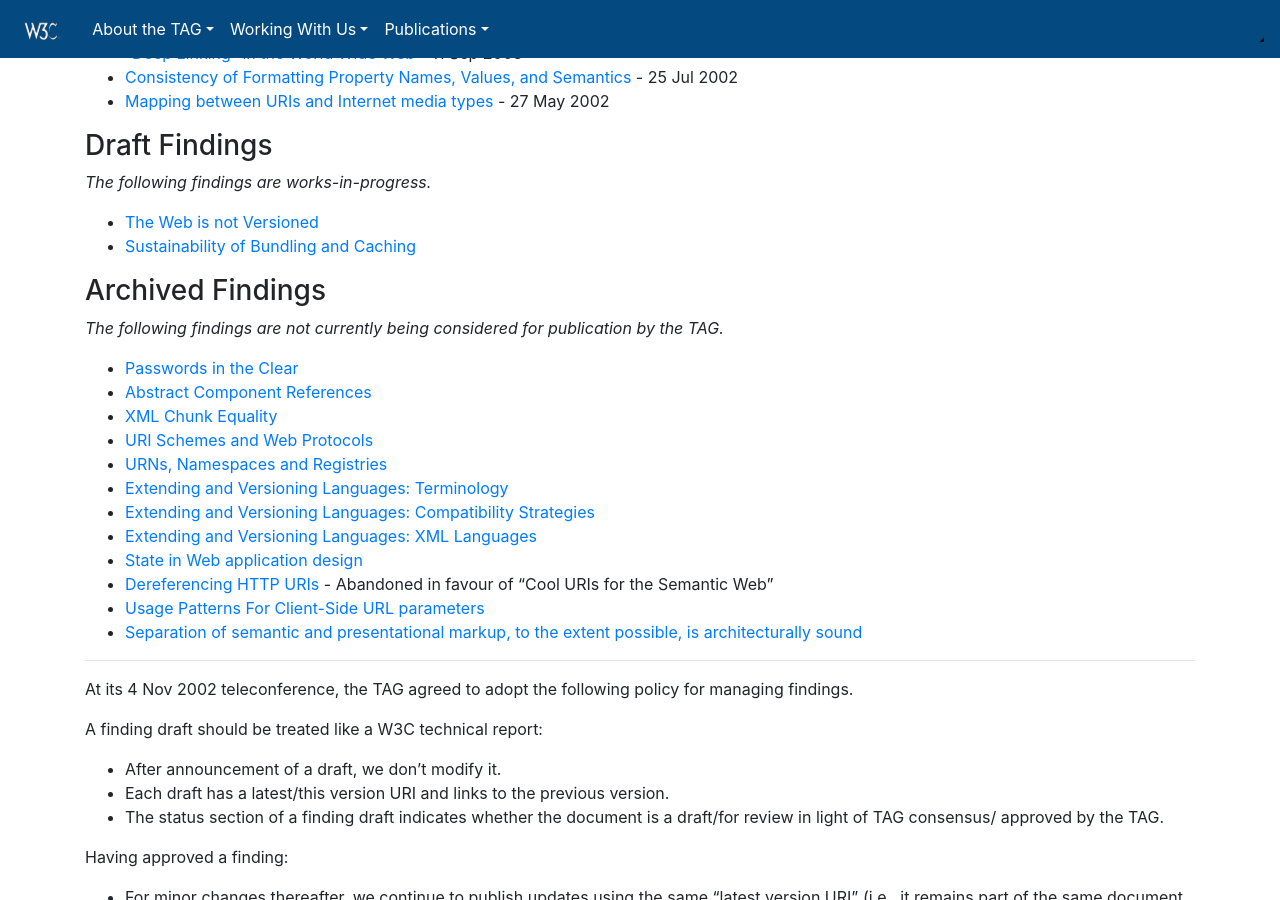
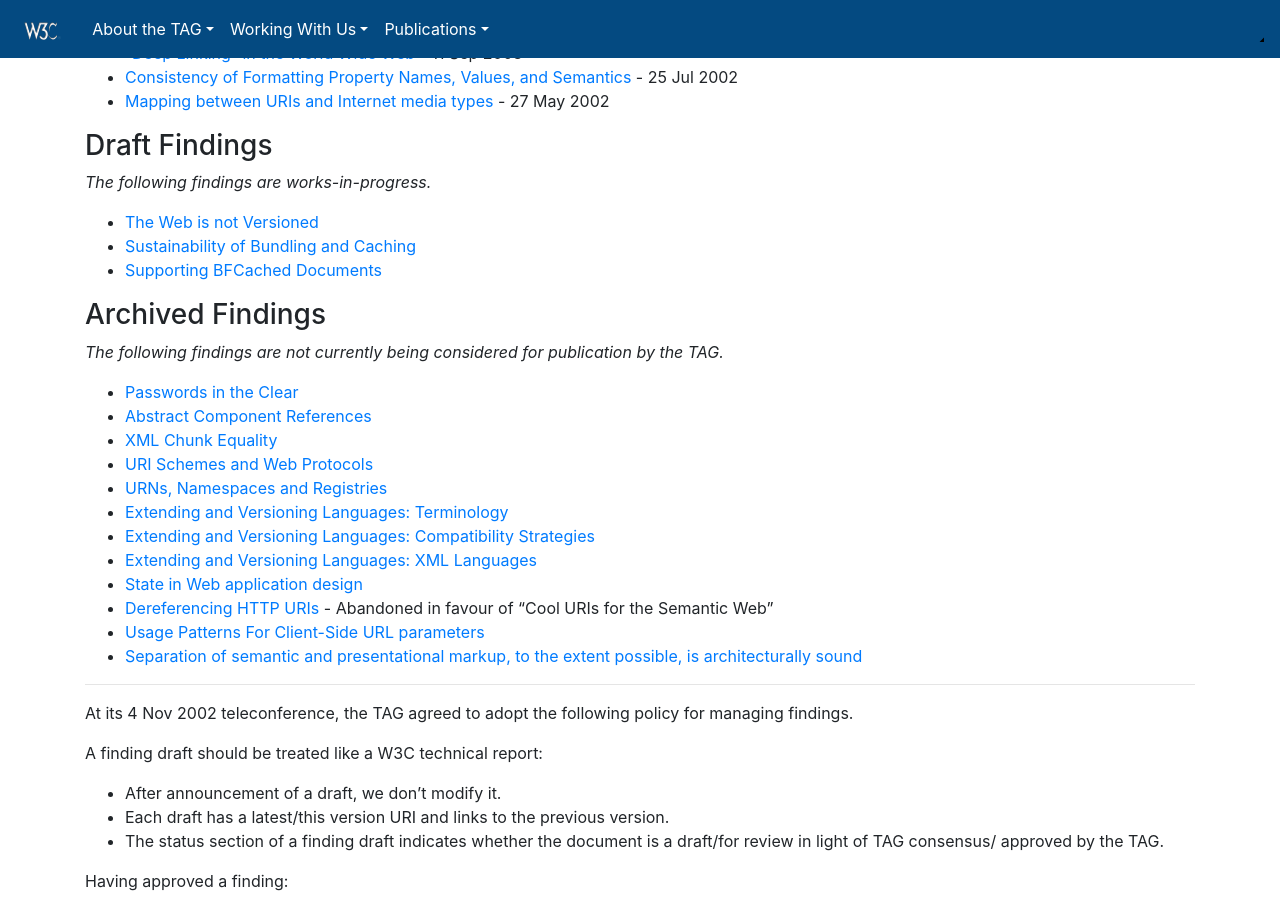
Before and after one commit to w3ctag/tag.w3.org, a Jekyll site: the page built from findings/index.md, in a window 1280 px wide and 900 px high, scrolled down 818 px. Built offline with Jekyll 4.4.1, drawn with Linux system fonts in a browser that asks for light colours; nearby versions of some CDN libraries; library files that are not in the unit come from our copies.

Commit message:
Add BFCache as a draft finding

```diff
--- a/findings/index.md
+++ b/findings/index.md
@@ -44,6 +44,7 @@ _The following findings are works-in-progress._
 
 * [The Web is not Versioned](https://github.com/w3ctag/the-web-is-not-versioned/)
 * [Sustainability of Bundling and Caching](https://w3ctag.github.io/caching-bundling-sustainability/)
+* [Supporting BFCached Documents](https://w3ctag.github.io/bfcache-guide/)
 
 ### Archived Findings
 
```
